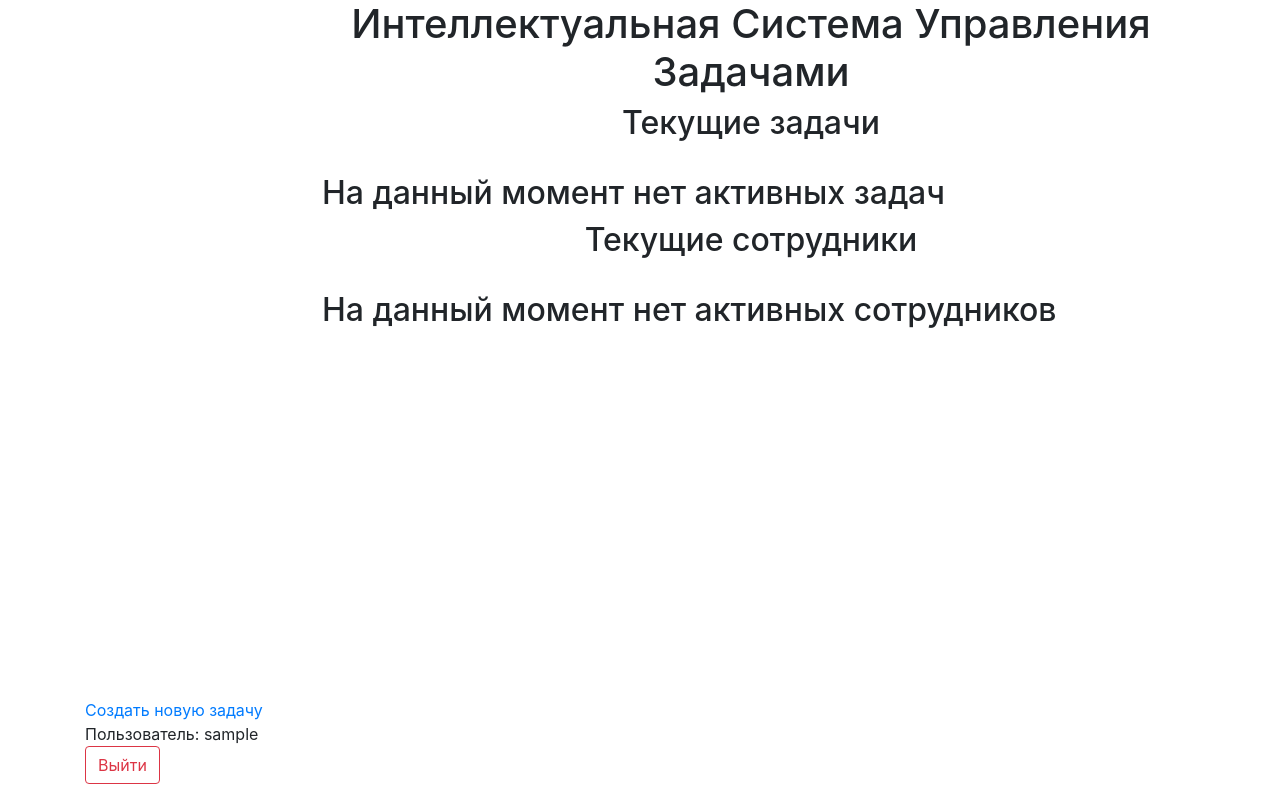
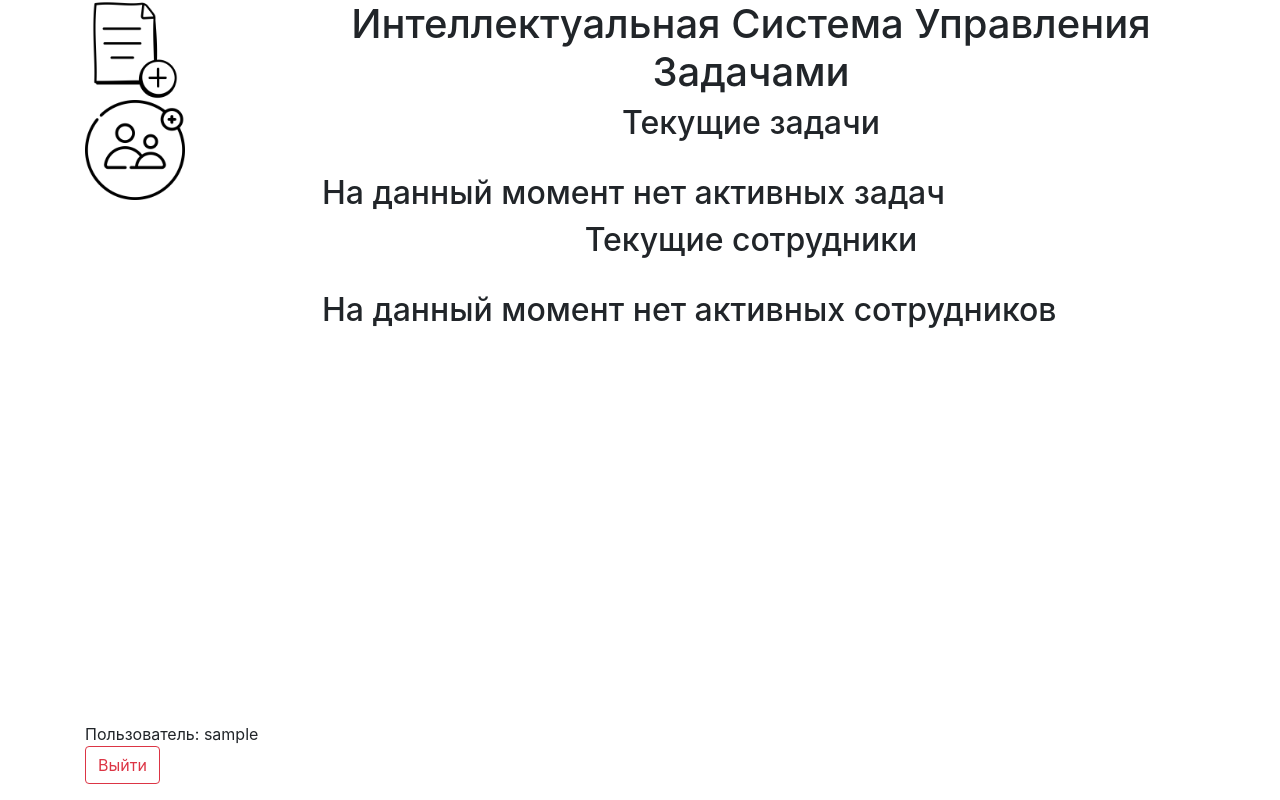
Before and after one commit to iBearchic/rascomTM, a Flask app: page / in a window 1280 px wide. Run offline with Flask 3, Linux system fonts and the light colour scheme; the visitor is signed in with stand-in values (Sample User, id 1); data that the repository does not hold is empty; some libraries are stand-ins or nearby versions.

Commit message:
some animation added

```diff
--- a/app/static/css/main.css
+++ b/app/static/css/main.css
@@ -6,10 +6,26 @@
     flex: 1;
     display: flex;
     flex-direction: column;
-    justify-content: flex-end;
     height: 100vh;
 }
 
+.sidenavbar .footer {
+    margin-top: auto;
+}
+
+.sidenavbar .header {
+    display: flex;
+    flex-direction: column;
+}
+
+.sidenavbar .header img{
+    width: 100px;
+    height: 100px;
+    transition: background-color 0.5s ease;
+}
+.sidenavbar .header img:hover{
+    background-color: rgba(0 0, 0, 0.4);
+}
 .content {
     flex: 4;
     display: flex;
--- a/app/templates/layout.html
+++ b/app/templates/layout.html
@@ -13,7 +13,12 @@
         <div class="sidenavbar">
             {% if current_user.is_authenticated %}
                 <div class="header">
-                    <a href="{{ url_for('main.create_task') }}">Создать новую задачу</a>
+                    <a href="{{ url_for('main.create_task') }}">
+                        <img src="{{ url_for('static', filename='img/addTask.png') }}" alt="Создать новую задачу">
+                    </a>
+                    <a href="">
+                        <img src="{{ url_for('static', filename='img/addEmployee.png') }}" alt="Добавить нового сотрудника">
+                    </a>
                 </div>
                 <div class="footer">
                     <p>Пользователь: {{ current_user.username }} <button id="logout-button" class="btn btn-outline-danger">Выйти</button></p>
```
Also changed, not shown: app/static/img/addEmployee.png (added), app/static/img/addTask.png (added).
